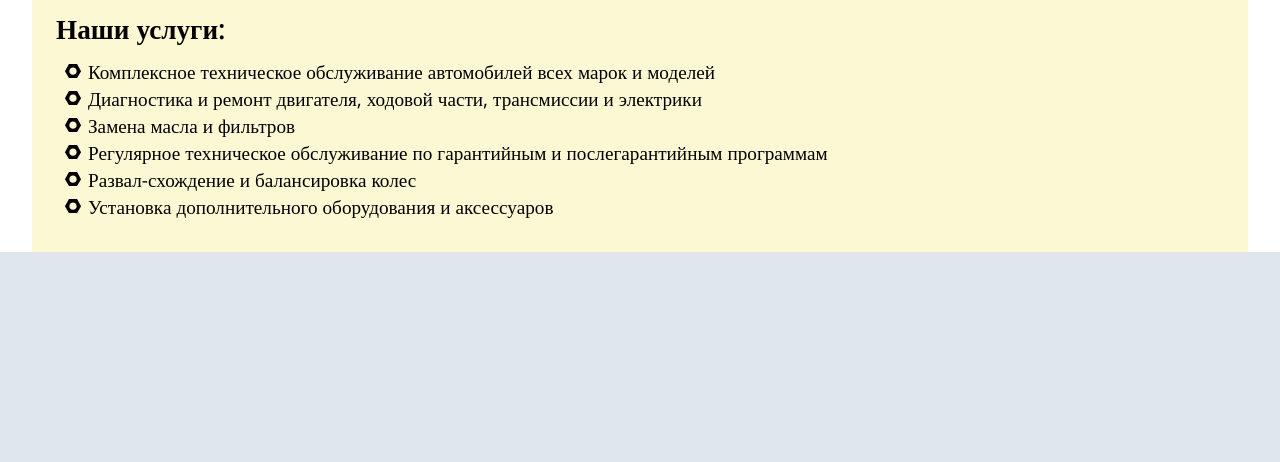
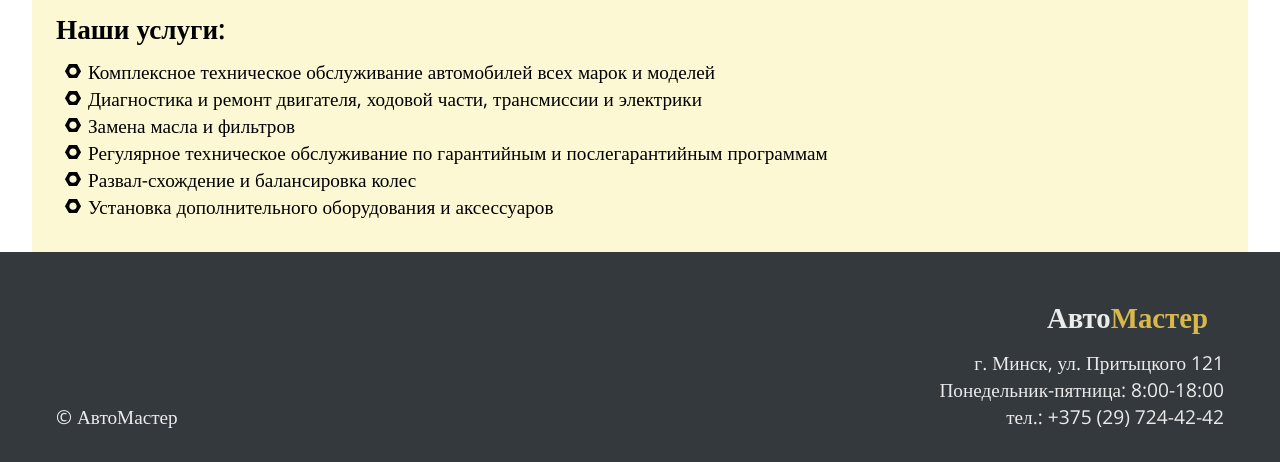
Before and after one commit to diteron/web-tech1, a PHP site: page / in a window 1280 px wide. Shown: the part 590-1052 px from the top of the page. Before the commit the page ends 842 px from the top, so only its background shows below. Run offline with PHP 8.4, Linux system fonts and the light colour scheme; some libraries are stand-ins or nearby versions.

Commit message:
Finish footer creation

```diff
--- a/task1/index.html
+++ b/task1/index.html
@@ -60,7 +60,21 @@
                 </ul>
             </div>
         </div>
-
+    </div>
+    <div class="footer-container">
+        <footer>
+            <div class="copyright">
+                <p>© АвтоМастер</p>
+            </div>
+            <div class="company-info">
+                <h1 class="logo">Авто<span style="color: #d8b74c;">Мастер</span></h1>
+                <div class="info">
+                    <p>г. Минск, ул. Притыцкого 121</p>
+                    <p>Понедельник-пятница: 8:00-18:00</p>
+                    <p>тел.: +375 (29) 724-42-42</p>
+                </div>
+            </div>
+        </footer>
     </div>
 </body>
 </html>
--- a/task1/styles.css
+++ b/task1/styles.css
@@ -190,6 +190,48 @@ nav a:hover {
     list-style-image: url(img/nut.svg);
 }
 
+.footer-container {
+    background: var(--navbar-background-color);
+    color: var(--navbar-text-color);
+    top: 0;
+    width: 100%;
+    z-index: 999;
+    min-width: var(--page-min-width);
+}
+
+footer {
+    text-align: center;
+    margin-inline: auto;
+    max-width: var(--page-max-width);
+    padding-left: var(--container-padding);
+    padding-right: var(--container-padding);
+    display: flex;
+    flex-wrap: wrap-reverse;
+    justify-content: stretch;
+    gap: 2rem;
+}
+
+.copyright {
+    display: flex;
+    align-items: end;
+    font-family: 'Open Sans';
+    font-weight: 400;
+    font-size: 1.2rem;
+    text-align: left;
+    padding-bottom: 2rem;
+    flex-grow: 1;
+}
+
+.company-info {
+    font-family: 'Open Sans';
+    font-weight: 400;
+    font-size: 1.2rem;
+    text-align: right;
+    padding-top: 2rem;
+    padding-bottom: 2rem;
+    flex-grow: 1;
+}
+
 @media screen and (min-width: 800px) {
     :root {
         --container-padding: 1.5rem;
```
